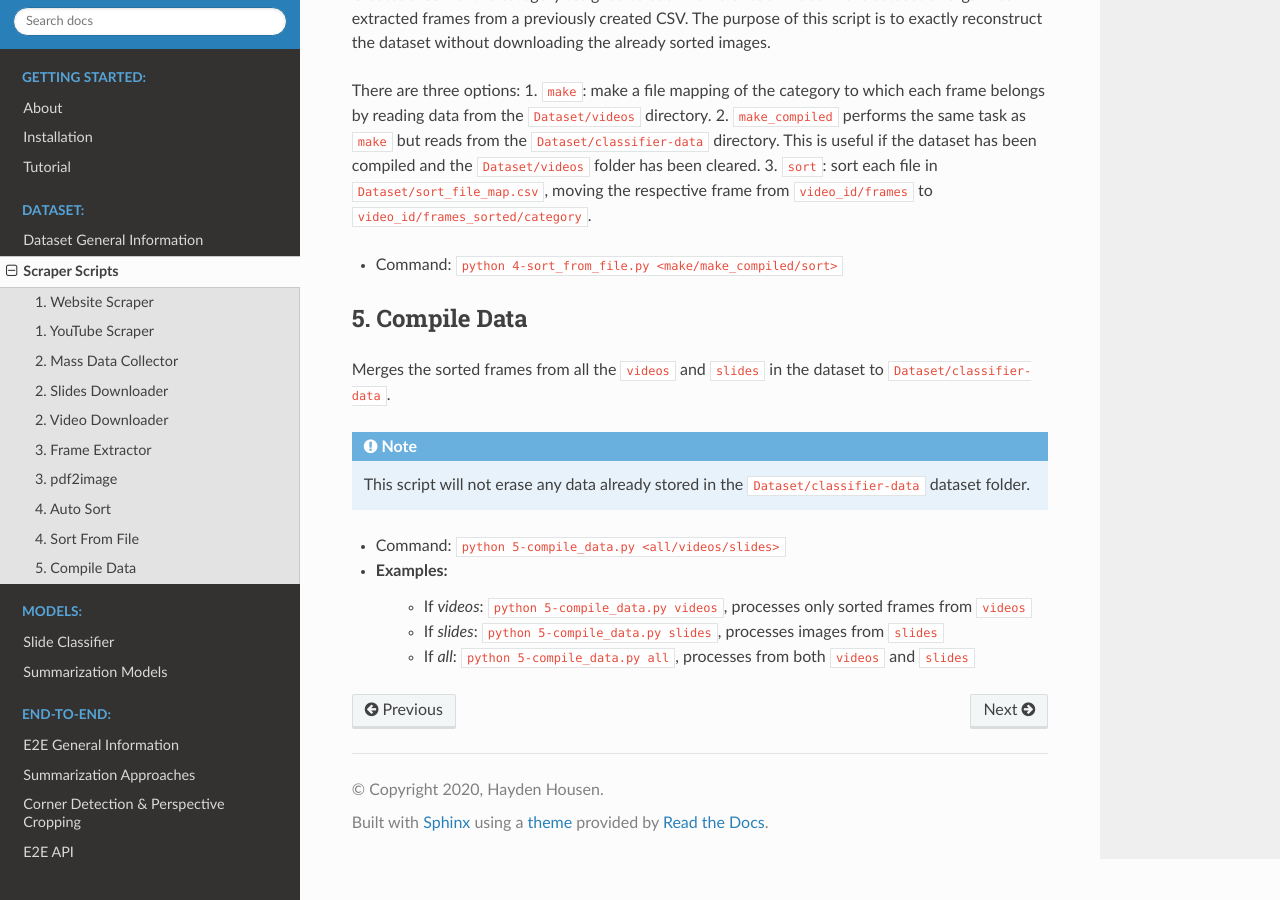
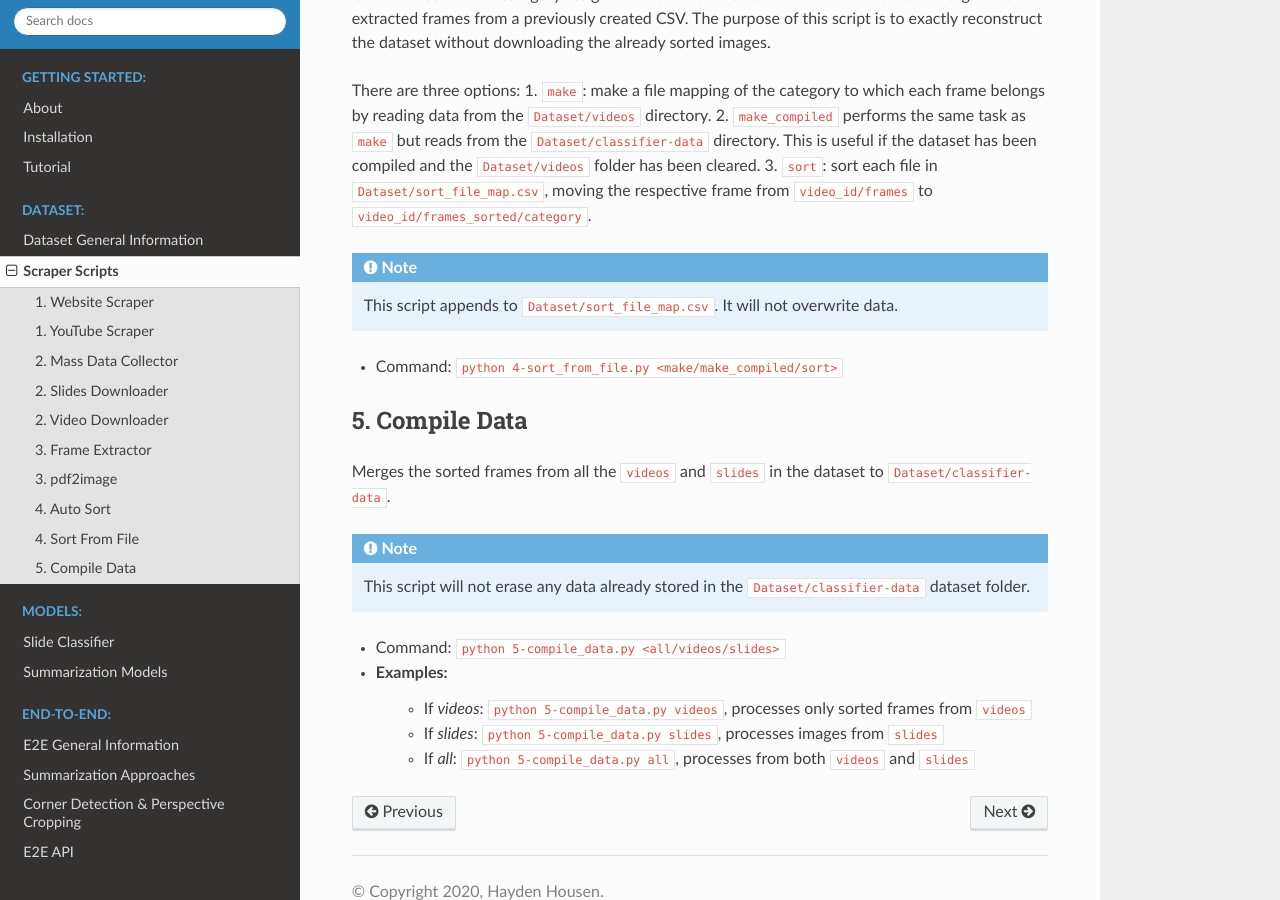
Before and after one commit to HHousen/lecture2notes, a Sphinx documentation site: the page built from doc/dataset/scraper-scripts.rst, in a window 1280 px wide and 900 px high, scrolled down 5224 px. Built offline with Sphinx 7.4.7 and the Read the Docs theme 2.0.0, drawn with Linux system fonts in a browser that asks for light colours; pages that are not in the unit, such as notebooks, are missing from menus.

Commit message:
Update dataset & rewrite sort_file_map.csv

```diff
--- a/doc/dataset/scraper-scripts.rst
+++ b/doc/dataset/scraper-scripts.rst
@@ -214,6 +214,8 @@ There are three options:
 2. ``make_compiled`` performs the same task as ``make`` but reads from the ``Dataset/classifier-data`` directory. This is useful if the dataset has been compiled and the ``Dataset/videos`` folder has been cleared.
 3. ``sort``: sort each file in ``Dataset/sort_file_map.csv``, moving the respective frame from ``video_id/frames`` to ``video_id/frames_sorted/category``.
 
+.. note:: This script appends to ``Dataset/sort_file_map.csv``. It will not overwrite data.
+
 * Command: ``python 4-sort_from_file.py <make/make_compiled/sort>``
 
 .. _ss_compile_data:
```
Also changed, not shown: 2 other files.
